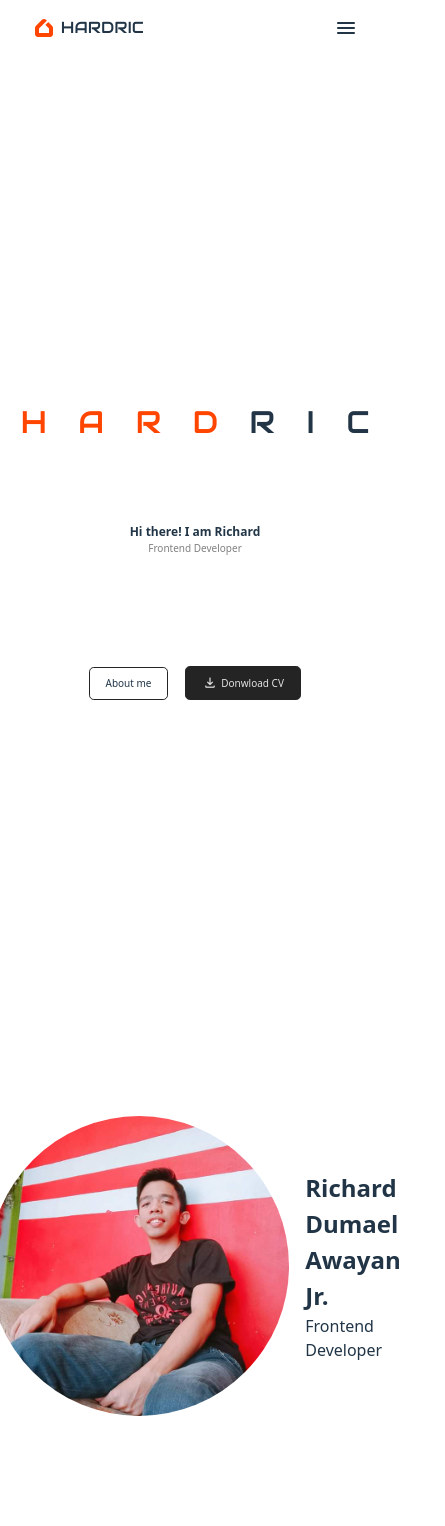
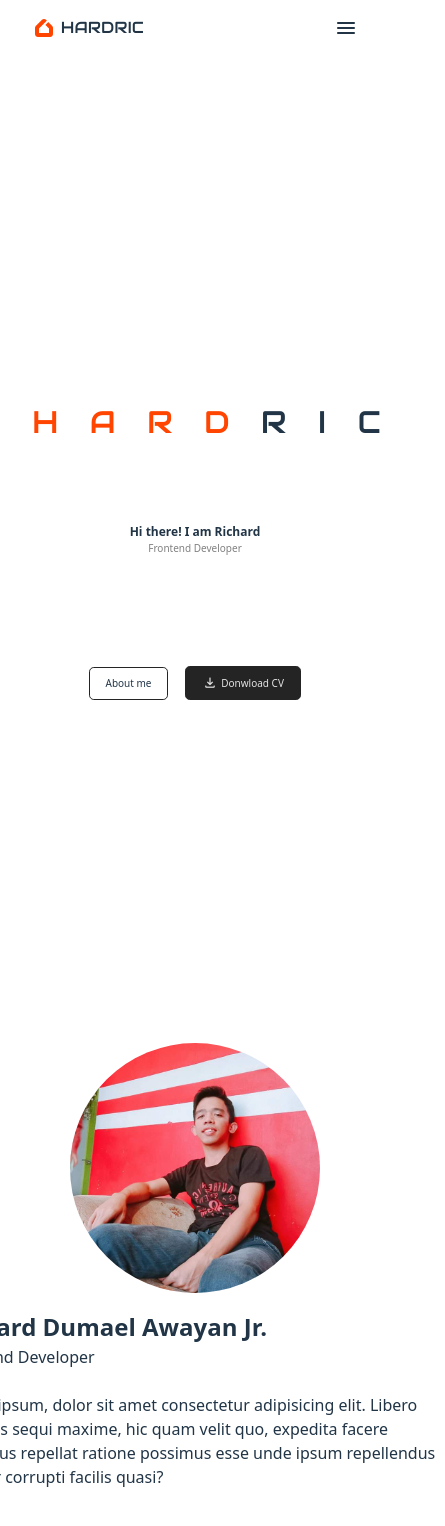
Before and after one commit to awayanrichardjr/my-react-portfolio, a React (Vite) app: page / in a window 390 px wide. Shown: the top 1526 px of the page, 445 px wide, since content can reach past the window. Built offline with nearby package versions, Linux system fonts and the light colour scheme; a web font is replaced by a local one.

Commit message:
adding description on profile, updating header

```diff
--- a/src/components/about/App.css
+++ b/src/components/about/App.css
@@ -1,5 +1,6 @@
 .about {
   height: 100vh;
+  padding: 2rem;
 
   display: flex;
   flex-flow: column nowrap;
@@ -10,16 +11,24 @@
 
 .about :where(.profile) {
   aspect-ratio: 1/1;
-  width: 300px;
+  width: 250px;
   object-fit: contain;
 
   border-radius: 50%;
-  /* padding: 0.1rem;
-  background-color: var(--border-color); */
 }
 
 .about :where(.profile-name) {
   display: flex;
+  flex-flow: row wrap;
   align-items: center;
+  justify-content: center;
   gap: 1rem;
+  /* background-color: blue; */
 }
+
+.about :where(.name-description) {
+  display: flex;
+  flex-flow: column nowrap;
+  width: 500px;
+  /* background-color: red; */
+}
--- a/src/components/about/App.jsx
+++ b/src/components/about/App.jsx
@@ -18,6 +18,13 @@ function App() {
           <div className="name-description">
             <h1>Richard Dumael Awayan Jr.</h1>
             <p>Frontend Developer</p>
+            <br />
+            <p>
+              Lorem ipsum, dolor sit amet consectetur adipisicing elit. Libero
+              delectus sequi maxime, hic quam velit quo, expedita facere
+              doloribus repellat ratione possimus esse unde ipsum repellendus
+              tenetur corrupti facilis quasi?
+            </p>
           </div>
         </div>
       </section>
--- a/src/components/header/App.css
+++ b/src/components/header/App.css
@@ -1,5 +1,6 @@
 .header {
   display: flex;
+  flex-flow: column wrap;
   justify-content: center;
   align-items: center;
 
@@ -19,14 +20,14 @@
   z-index: -1;
 } */
 
-.header :where(.heading1) {
+.header :where(.hardric) {
   font-size: clamp(1px, 8vw, 80px);
 
   display: flex;
   align-items: center;
   justify-content: center;
   flex-flow: row nowrap;
-  gap: clamp(1rem, 8vw, 7rem);
+  gap: clamp(1px, 8vw, 7rem);
 
   position: relative;
   animation: hardric 2s ease-in-out 0s 1 normal none;
--- a/src/components/header/App.jsx
+++ b/src/components/header/App.jsx
@@ -6,7 +6,7 @@ function App() {
     <>
       <header className="header" id="home">
         {/* <img className="bg" src={bg} alt="bg" /> */}
-        <h1 className="heading1 audiowide-regular">
+        <h1 className="hardric audiowide-regular">
           <label htmlFor="">H</label>
           <label htmlFor="">A</label>
           <label htmlFor="">R</label>
```
